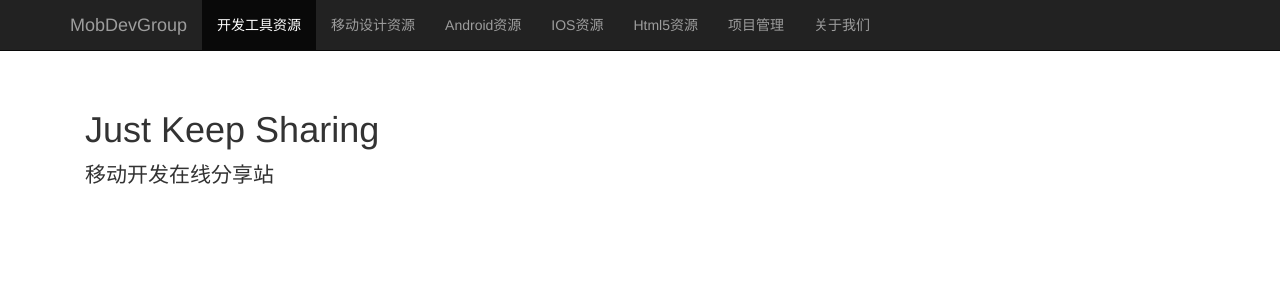
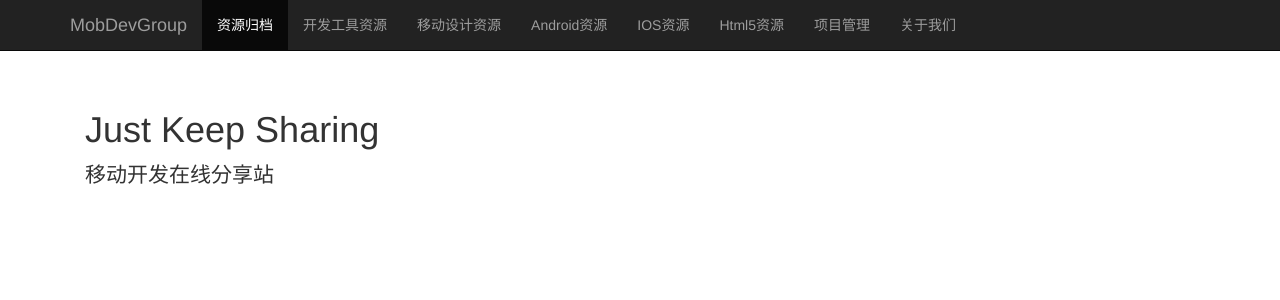
Before and after one commit to MobDevGroup/mobdevgroup.github.io, a Jekyll site: the page built from index.html, in a window 1280 px wide. Shown: the top 300 px of the page. Built offline with Jekyll 4.4.1, drawn with Linux system fonts in a browser that asks for light colours; nearby versions of some CDN libraries.

Commit message:
modify title

```diff
--- a/_layouts/default.html
+++ b/_layouts/default.html
@@ -23,7 +23,8 @@
         </div>
         <div id="navbar" class="collapse navbar-collapse">
           <ul class="nav navbar-nav">
-            <li class="active"><a href="#">开发工具资源</a></li>
+            <li class="active"><a href="#">资源归档</a></li>
+            <li><a href="#">开发工具资源</a></li>
             <li><a href="#">移动设计资源</a></li>
             <li><a href="#">Android资源</a></li>
             <li><a href="#">IOS资源</a></li>
```
